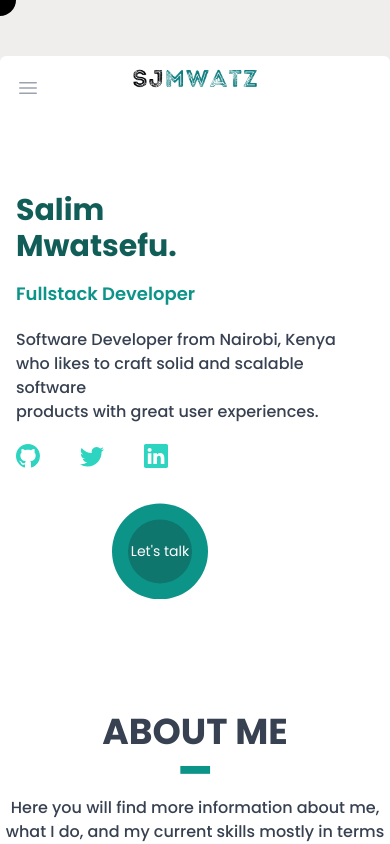
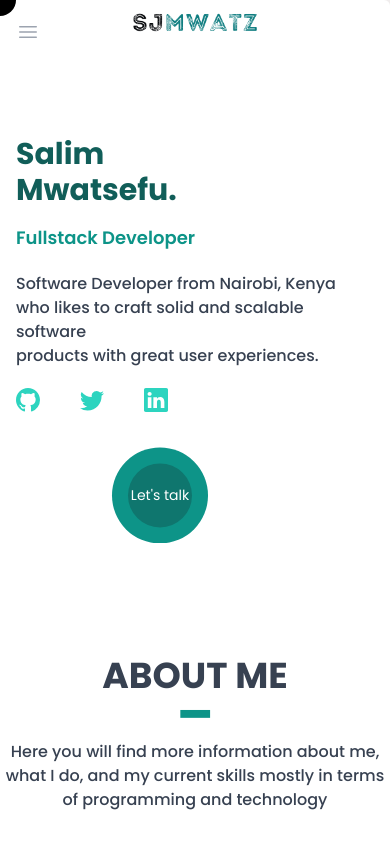
Before and after one commit to Salimmwatsefu/portfolio, a React (Create React App) app: page / in a window 390 px wide. Shown: the top 844 px of the page. Built offline with nearby package versions, Linux system fonts and the light colour scheme.

Commit message:
add margins

```diff
--- a/src/App.js
+++ b/src/App.js
@@ -62,7 +62,7 @@ const textLeave = () => setCursorVariant("default");*/}
     <BrowserRouter>
     <motion.div initial="hidden" animate="show">
     <div >
-      <div className='bg-white  sm:w-[1150px] mx-auto rounded-md mt-14'>
+      <div className='bg-white  sm:w-[1150px] mx-auto rounded-md md:mt-14'>
 
       {/*<motion.div
         className='cursor'
```
